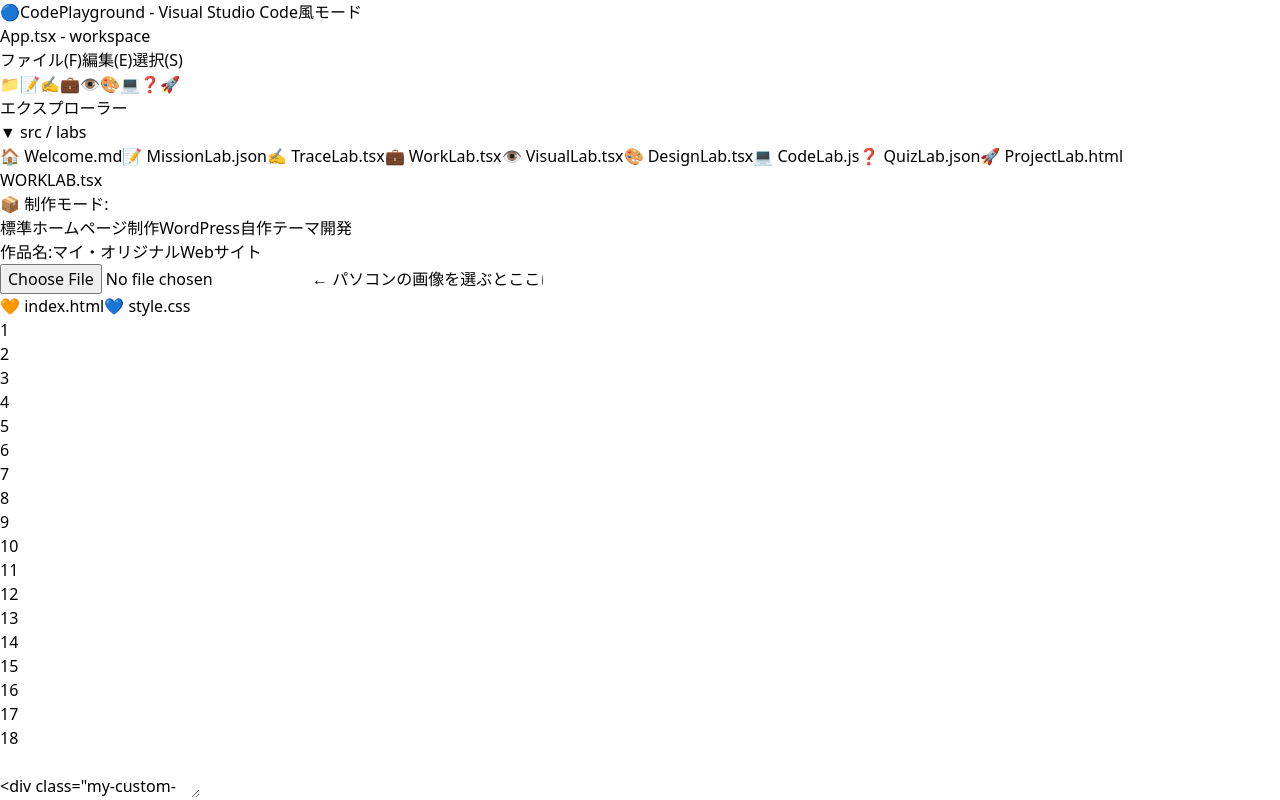
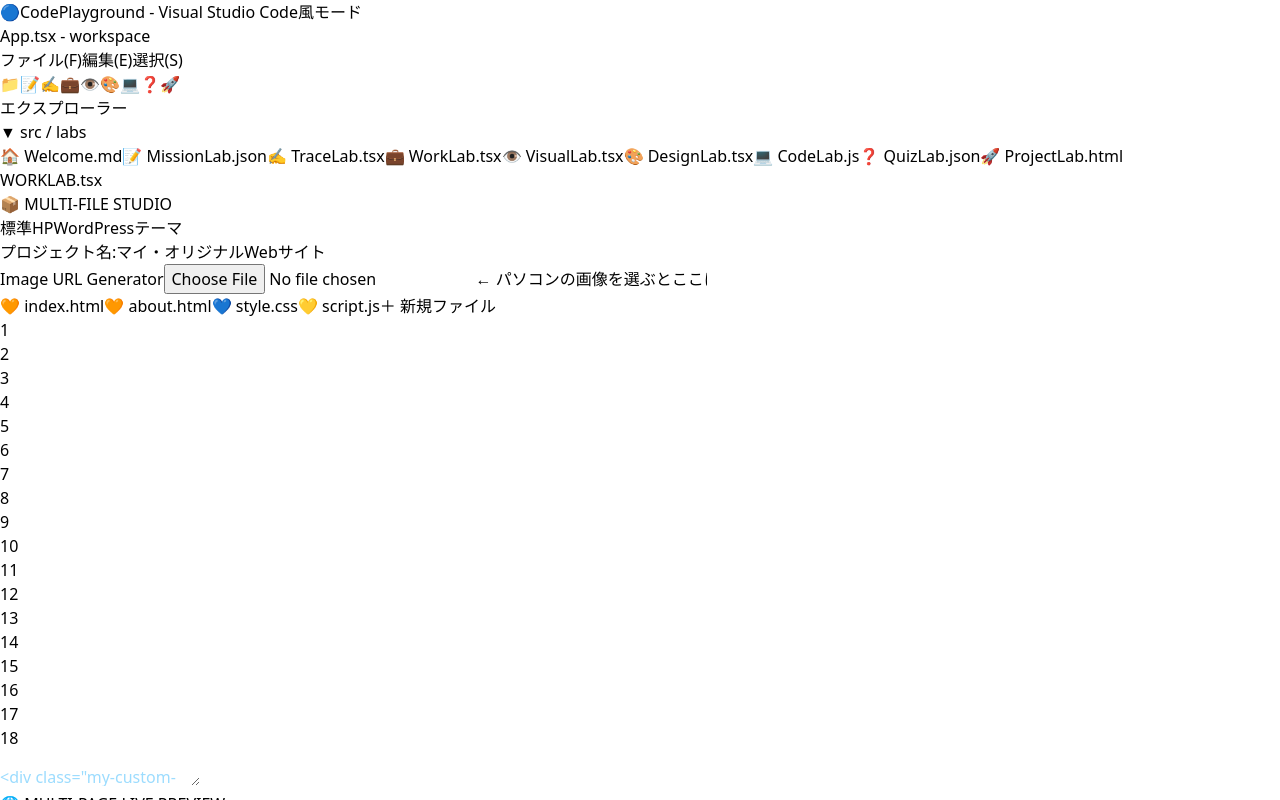
Before and after one commit to omulin/code-playground, a React (Vite) app: page / in a window 1280 px wide. Both pictures are taken after a click on the button "💼 WorkLab.tsx". Shown: the top 800 px of the page. Built offline with nearby package versions, Linux system fonts and the light colour scheme.

Commit message:
fix: resolve Babel parsing error and completely finalize WorkLab multi-file IDE

```diff
--- a/src/labs/WorkLab.tsx
+++ b/src/labs/WorkLab.tsx
@@ -1,4 +1,4 @@
-import { useState } from 'react';
+import { useState, useEffect, useRef } from 'react';
 
 interface WorkLabProps {
   onProjectAdded: (projectName: string, htmlContent: string) => void;
@@ -6,33 +6,170 @@ interface WorkLabProps {
 
 type ModeType = 'html-site' | 'wordpress-blog';
 
+interface FileData {
+  name: string;
+  language: 'html' | 'css' | 'javascript' | 'php';
+  content: string;
+}
+
 export default function WorkLab({ onProjectAdded }: WorkLabProps) {
   const [mode, setMode] = useState<ModeType>('html-site');
-  const [activeTab, setActiveTab] = useState<'code' | 'css'>('code');
   const [projectName, setProjectName] = useState('マイ・オリジナルWebサイト');
   const [workStatus, setWorkStatus] = useState<'idle' | 'coding' | 'done'>('idle');
 
-  // 👑 何もない、完全に自由な真っ白からスタートできるエディタ初期値
-  const [htmlCode, setHtmlCode] = useState(`\n<div class="my-custom-site">\n  <h1>✨ My Creative Sandbox</h1>\n  <p>ここに好きな要素、好きな文字、好きな画像を自由に配置して世界に一つのサイトを作れます。</p>\n</div>`);
-  const [cssCode, setCssCode] = useState(`/* 🎨 自由なスタイリングCSS空間 */\n.my-custom-site {\n  background: linear-gradient(135deg, #1e1e38, #0f0f1a);\n  padding: 40px;\n  border-radius: 12px;\n  text-align: center;\n  color: #ffffff;\n  box-shadow: 0 10px 30px rgba(0,0,0,0.5);\n}\nh1 {\n  color: #06b6d4;\n}`);
+  const [files, setFiles] = useState<FileData[]>([
+    {
+      name: 'index.html',
+      language: 'html',
+      content: `\n<div class="my-custom-site">\n  <h1>✨ My Creative Sandbox</h1>\n  <p>複数ページ、CSS、さらにはJavaScriptも自由に作れる最強の空間です。</p>\n  <button onclick="hello()">JSを実行してみる！</button>\n  <br><br>\n  <a href="about.html" style="color: cyan; font-weight: bold;">➔ Aboutページへ移動する</a>\n</div>`
+    },
+    {
+      name: 'about.html',
+      language: 'html',
+      content: `\n<div class="my-custom-site">\n  <h1>👋 About Me</h1>\n  <p>ここは追加された別ページです！ファイルの枠を越えて自由にリンクで繋げます。</p>\n  <a href="index.html" style="color: cyan; font-weight: bold;">⬅ トップに戻る</a>\n</div>`
+    },
+    {
+      name: 'style.css',
+      language: 'css',
+      content: `/* 🎨 自由なスタイリングCSS空間 */\n.my-custom-site {\n  background: linear-gradient(135deg, #1e1e38, #0f0f1a);\n  padding: 40px;\n  border-radius: 12px;\n  text-align: center;\n  color: #ffffff;\n  box-shadow: 0 10px 30px rgba(0,0,0,0.5);\n}\nh1 {\n  color: #06b6d4;\n  margin-bottom: 20px;\n}\nbutton {\n  padding: 10px 20px;\n  background: #06b6d4;\n  color: #fff;\n  border: none;\n  border-radius: 4px;\n  cursor: pointer;\n  margin-top: 20px;\n  font-weight: bold;\n}`
+    },
+    {
+      name: 'script.js',
+      language: 'javascript',
+      content: `// ⚡ JavaScriptで自由な動きをつけよう！\nfunction hello() {\n  alert('WorkLabへようこそ！\\nJavaScriptも完璧に動作するようになりました！');\n}`
+    }
+  ]);
 
-  const renderPreview = () => {
-    if (mode === 'html-site') return htmlCode;
-    let rendered = htmlCode;
-    rendered = rendered.replace(/<\?php bloginfo\('name'\);\s*\?>/g, "🚀 あなたのカスタム自由ブログ");
-    rendered = rendered.replace(/<\?php bloginfo\('description'\);\s*\?>/g, "ゼロからのクリエイティブWordPressテーマ空間");
-    rendered = rendered.replace(/<\?php the_title\(\);\s*\?>/g, "💡 自由な発想で生み出したオリジナル記事タイトル");
-    rendered = rendered.replace(/<\?php the_content\(\);\s*\?>/g, "ここにWordPressの本文がデータベースから動的に呼び出されます。");
-    return rendered;
-  };
-
+  const [activeFileName, setActiveFileName] = useState<string>('index.html');
+  const [browserPath, setBrowserPath] = useState<string>('index.html');
+  const [newFileName, setNewFileName] = useState('');
+  const [isAddingFile, setIsAddingFile] = useState(false);
   const [uploadedImageUrl, setUploadedImageUrl] = useState<string>('');
   const [copied, setCopied] = useState(false);
 
-  // 👑 改善：テキストエリアの改行と美しく1:1連動する行番号生成（余分な空白ズレを防ぎます）
+  const lineNumbersRef = useRef<HTMLDivElement>(null);
+  const textareaRef = useRef<HTMLTextAreaElement>(null);
+
+  useEffect(() => {
+    const handleMessage = (event: MessageEvent) => {
+      if (event.data && event.data.type === 'NAVIGATE') {
+        const targetPath = event.data.path;
+        if (files.some(f => f.name === targetPath)) {
+          setBrowserPath(targetPath);
+        } else {
+          alert(`エラー: ファイル '${targetPath}' はまだ作成されていません！\n「＋ ファイル追加」から作成してください。`);
+        }
+      }
+    };
+    window.addEventListener('message', handleMessage);
+    return () => window.removeEventListener('message', handleMessage);
+  }, [files]);
+
   const getLineNumbers = (text: string) => {
     const lines = text.split('\n').length;
     return Array.from({ length: Math.max(lines, 18) }, (_, i) => i + 1);
+  };
+
+  const handleCodeChange = (e: React.ChangeEvent<HTMLTextAreaElement>) => {
+    const val = e.target.value;
+    setFiles(prev => prev.map(f => f.name === activeFileName ? { ...f, content: val } : f));
+  };
+
+  const handleScroll = () => {
+    if (textareaRef.current && lineNumbersRef.current) {
+      lineNumbersRef.current.scrollTop = textareaRef.current.scrollTop;
+    }
+  };
+
+  const handleAddFile = () => {
+    if (!newFileName.trim()) return;
+    const name = newFileName.trim();
+    if (files.some(f => f.name === name)) {
+      alert('そのファイル名は既に存在します！');
+      return;
+    }
+    let language: 'html' | 'css' | 'javascript' | 'php' = 'html';
+    if (name.endsWith('.css')) language = 'css';
+    else if (name.endsWith('.js')) language = 'javascript';
+    else if (name.endsWith('.php')) language = 'php';
+
+    setFiles([...files, { name, language, content: '' }]);
+    setActiveFileName(name);
+    setNewFileName('');
+    setIsAddingFile(false);
+  };
+
+  const renderVirtualBrowser = () => {
+    const targetFile = files.find(f => f.name === browserPath);
+    if (!targetFile) {
+      return (
+        <div className="w-full h-full bg-white text-rose-500 flex flex-col justify-center items-center font-bold">
+          <span>❌ 404 Not Found</span>
+          <span className="text-xs text-slate-400 mt-2 font-normal">ファイルが見つかりません</span>
+        </div>
+      );
+    }
+
+    let htmlRaw = targetFile.content;
+
+    if (mode === 'wordpress-blog') {
+      htmlRaw = htmlRaw.replace(/<\?php bloginfo\('name'\);\s*\?>/g, "🚀 あなたのカスタム自由ブログ");
+      htmlRaw = htmlRaw.replace(/<\?php bloginfo\('description'\);\s*\?>/g, "ゼロからのクリエイティブWordPressテーマ空間");
+      htmlRaw = htmlRaw.replace(/<\?php the_title\(\);\s*\?>/g, "💡 自由な発想で生み出したオリジナル記事タイトル");
+      htmlRaw = htmlRaw.replace(/<\?php the_content\(\);\s*\?>/g, "ここにWordPressの本文がデータベースから動的に呼び出されます。");
+    }
+
+    const cssFiles = files.filter(f => f.language === 'css').map(f => f.content).join('\n');
+    const jsFiles = files.filter(f => f.language === 'javascript').map(f => f.content).join('\n');
+
+    const finalBlob = `
+      <html>
+        <head>
+          <style>${cssFiles}</style>
+          <style>
+            ::-webkit-scrollbar { width: 6px; height: 6px; }
+            ::-webkit-scrollbar-track { background: #f1f5f9; }
+            ::-webkit-scrollbar-thumb { background: #cbd5e1; border-radius: 3px; }
+          </style>
+        </head>
+        <body style="margin:0; padding:20px; background:#f8fafc; font-family: sans-serif;">
+          ${htmlRaw}
+          <script>
+            ${jsFiles}
+
+            document.addEventListener('click', function(e) {
+              const anchor = e.target.closest('a');
+              if (anchor) {
+                e.preventDefault();
+                const href = anchor.getAttribute('href');
+                if (href && !href.startsWith('#')) {
+                  window.parent.postMessage({ type: 'NAVIGATE', path: href }, '*');
+                }
+              }
+            });
+          </script>
+        </body>
+      </html>
+    `;
+
+    return (
+      <div className="flex-1 flex flex-col overflow-hidden bg-white rounded-lg border border-[#3c3c3c]">
+        <div className="bg-[#f1f5f9] text-slate-700 text-[10px] font-mono px-3 py-1.5 border-b border-slate-300 flex justify-between items-center shrink-0 select-none">
+          <div className="flex gap-2 items-center">
+            <span className="text-emerald-500">🔒 https://</span>
+            <span className="font-bold text-slate-800">localhost:3000/{browserPath}</span>
+          </div>
+          <div className="flex gap-1">
+            {files.filter(f => f.language === 'html' || f.language === 'php').map(f => (
+               <button key={`browser-nav-${f.name}`} onClick={() => setBrowserPath(f.name)} className={`px-2 py-0.5 text-[9px] rounded font-bold transition ${browserPath === f.name ? 'bg-sky-600 text-white' : 'bg-[#e2e8f0] text-slate-500 hover:bg-slate-300'}`}>
+                 {f.name}
+               </button>
+            ))}
+          </div>
+        </div>
+        <iframe srcDoc={finalBlob} className="flex-1 w-full border-none" sandbox="allow-scripts allow-modals allow-popups allow-same-origin" title="Live Preview" />
+      </div>
+    );
   };
 
   const handleDeliver = () => {
@@ -40,95 +177,114 @@ export default function WorkLab({ onProjectAdded }: WorkLabProps) {
     setTimeout(() => {
       setWorkStatus('done');
       if (typeof onProjectAdded === 'function') {
-        onProjectAdded(`${projectName} (.html)`, `<style>${cssCode}</style>${renderPreview()}`);
+        const allCss = files.filter(f => f.language === 'css').map(f => f.content).join('\n');
+        const allJs = files.filter(f => f.language === 'javascript').map(f => f.content).join('\n');
+        const mainHtml = files.find(f => f.name === 'index.html' || f.name === 'index.php')?.content || files.content;
+
+        const finalOutput = `<style>${allCss}</style>\n${mainHtml}\n<script>${allJs}</script>`;
+        onProjectAdded(`${projectName} (Multi-file)`, finalOutput);
       }
     }, 1500);
   };
 
+  const activeFile = files.find(f => f.name === activeFileName) || files;
+  const textColor = activeFile.language === 'html' || activeFile.language === 'php' ? '#9cdcfe' : activeFile.language === 'css' ? '#ce9178' : '#dcdcaa';
+
   return (
-    <div className="space-y-6 text-left">
+    <div className="space-y-4 text-left h-full flex flex-col p-2 lg:p-6" style={{ height: 'calc(100vh - 100px)' }}>
 
-      {/* 🚀 クリエイト空間の設定バー */}
-      <div className="bg-[#252526] border border-[#3c3c3c] p-4 rounded-lg flex flex-wrap justify-between items-center gap-4">
+      <div className="bg-[#252526] border border-[#3c3c3c] p-3 rounded-lg flex flex-wrap justify-between items-center gap-4 shrink-0 shadow-md">
         <div className="flex items-center gap-3">
-          <span className="text-xs font-bold text-emerald-400">📦 制作モード:</span>
+          <span className="text-[11px] font-bold bg-emerald-600 text-white px-2 py-0.5 rounded tracking-wider font-mono">📦 MULTI-FILE STUDIO</span>
           <div className="bg-[#1e1e1e] p-1 rounded border border-[#3c3c3c] flex">
-            <button onClick={() => setMode('html-site')} className={`px-3 py-1 text-xs font-bold rounded transition ${mode === 'html-site' ? 'bg-[#0e639c] text-white' : 'text-slate-400'}`}>標準ホームページ制作</button>
-            <button onClick={() => setMode('wordpress-blog')} className={`px-3 py-1 text-xs font-bold rounded transition ${mode === 'wordpress-blog' ? 'bg-[#0073aa] text-white' : 'text-slate-400'}`}>WordPress自作テーマ開発</button>
+            <button onClick={() => setMode('html-site')} className={`px-3 py-1 text-[11px] font-bold rounded transition ${mode === 'html-site' ? 'bg-[#0e639c] text-white' : 'text-slate-400'}`}>標準HP</button>
+            <button onClick={() => setMode('wordpress-blog')} className={`px-3 py-1 text-[11px] font-bold rounded transition ${mode === 'wordpress-blog' ? 'bg-[#0073aa] text-white' : 'text-slate-400'}`}>WordPressテーマ</button>
           </div>
         </div>
 
         <div className="flex items-center gap-2">
-          <span className="text-xs font-bold text-slate-400">作品名:</span>
+          <span className="text-[11px] font-bold text-slate-400">プロジェクト名:</span>
           <input type="text" value={projectName} onChange={(e) => setProjectName(e.target.value)} className="bg-[#1e1e1e] border border-[#3c3c3c] text-white px-3 py-1 text-xs rounded outline-none font-sans focus:border-cyan-500" />
         </div>
       </div>
 
-      {/* 📸 パソコンの画像取り込み */}
-      <div className="bg-[#252526] border border-[#3c3c3c] p-3 rounded-lg flex flex-col md:flex-row gap-3 items-center">
+      <div className="bg-[#252526] border border-[#3c3c3c] p-2 rounded-lg flex flex-col md:flex-row gap-2 items-center shrink-0 shadow-md">
+        <span className="text-[10px] font-bold text-slate-400 uppercase tracking-wider ml-2">Image URL Generator</span>
+        {/* 👑【絶対防御版】?. を一切使わず、泥臭く安全な書き方に変更しました！！！ */}
         <input type="file" accept="image/*" onChange={(e) => {
-          const file = e.target.files?.[0];
-          if (file) {
+          if (e.target.files && e.target.files.length > 0) {
+            const file = e.target.files;
             const reader = new FileReader();
-            reader.onloadend = () => setUploadedImageUrl(reader.result as string);
+            reader.onloadend = () => {
+              if (reader.result) {
+                setUploadedImageUrl(String(reader.result));
+              }
+            };
             reader.readAsDataURL(file);
           }
-        }} className="text-xs text-slate-400 file:py-1 file:px-2 file:rounded file:border-0 file:bg-[#3c3c3c] file:text-[#cccccc] cursor-pointer" />
-        <input type="text" readOnly value={uploadedImageUrl || '← パソコンの画像を選ぶとここにHTML用のURLが生成されます'} className="flex-1 w-full bg-[#1e1e1e] border border-[#3c3c3c] text-slate-500 px-3 py-1 rounded text-xs font-mono truncate" />
+        }} className="text-[11px] text-slate-400 file:py-1 file:px-3 file:rounded file:border-0 file:bg-[#3c3c3c] file:text-white file:font-bold cursor-pointer" />
+        <input type="text" readOnly value={uploadedImageUrl || '← パソコンの画像を選ぶとここにHTML用のURLが生成されます'} className="flex-1 w-full bg-[#1e1e1e] border border-[#3c3c3c] text-slate-500 px-3 py-1.5 rounded text-[11px] font-mono truncate" />
         {uploadedImageUrl && (
-          <button onClick={() => { navigator.clipboard.writeText(uploadedImageUrl); setCopied(true); setTimeout(() => setCopied(false), 2000); }} className="px-3 py-1 text-xs bg-cyan-600 font-bold text-white rounded">
+          <button onClick={() => { navigator.clipboard.writeText(uploadedImageUrl); setCopied(true); setTimeout(() => setCopied(false), 2000); }} className="px-3 py-1 text-[11px] bg-cyan-600 font-bold text-white rounded">
             {copied ? '✓ コピー完了' : '📄 コピー'}
           </button>
         )}
       </div>
 
-      {/* 💻 メインワークスペース */}
-      <div className="grid grid-cols-1 lg:grid-cols-2 gap-6">
+      <div className="flex-1 grid grid-cols-1 xl:grid-cols-2 gap-4 overflow-hidden">
 
-        {/* エディタ */}
-        <div className="bg-[#1e1e1e] border border-[#3c3c3c] rounded-lg flex flex-col overflow-hidden shadow-2xl">
-          <div className="bg-[#2d2d2d] flex border-b border-[#252526] text-xs">
-            <button onClick={() => setActiveTab('code')} className={`px-4 py-2 border-r border-[#252526] transition ${activeTab === 'code' ? 'bg-[#1e1e1e] text-amber-400 font-bold border-t border-t-amber-500' : 'bg-[#2d2d2d] text-[#858585]'}`}>
-              <span>{mode === 'html-site' ? '🧡 index.html' : '🐘 index.php'}</span>
-            </button>
-            <button onClick={() => setActiveTab('css')} className={`px-4 py-2 border-r border-[#252526] transition ${activeTab === 'css' ? 'bg-[#1e1e1e] text-cyan-400 font-bold border-t border-t-cyan-500' : 'bg-[#2d2d2d] text-[#858585]'}`}>
-              <span>💙 style.css</span>
-            </button>
+        <div className="bg-[#1e1e1e] border border-[#3c3c3c] rounded-lg flex flex-col overflow-hidden shadow-2xl h-full">
+          <div className="bg-[#2d2d2d] flex border-b border-[#252526] text-xs overflow-x-auto items-center shrink-0 scrollbar-hide">
+            {files.map(f => (
+              <button key={`tab-${f.name}`} onClick={() => setActiveFileName(f.name)} className={`px-4 py-2 border-r border-[#252526] whitespace-nowrap transition ${activeFileName === f.name ? 'bg-[#1e1e1e] text-white font-bold border-t-2 border-t-cyan-400' : 'bg-[#2d2d2d] text-slate-400 hover:bg-[#333]'}`}>
+                {f.language === 'html' ? '🧡' : f.language === 'css' ? '💙' : f.language === 'javascript' ? '💛' : '🐘'} {f.name}
+              </button>
+            ))}
+            {!isAddingFile ? (
+              <button onClick={() => setIsAddingFile(true)} className="px-4 py-2 text-slate-400 hover:text-white font-bold whitespace-nowrap">＋ 新規ファイル</button>
+            ) : (
+              <div className="flex items-center px-2">
+                <input type="text" value={newFileName} onChange={e => setNewFileName(e.target.value)} placeholder="contact.html" className="bg-[#141414] border border-[#3c3c3c] text-white px-2 py-1 text-[10px] rounded outline-none font-mono" autoFocus onKeyDown={e => e.key === 'Enter' && handleAddFile()} onBlur={() => setTimeout(() => setIsAddingFile(false), 200)} />
+                <button onClick={handleAddFile} className="ml-2 text-emerald-400 font-bold">✔</button>
+              </div>
+            )}
           </div>
 
-          <div className="flex-1 flex font-mono text-xs bg-[#1e1e1e] p-2 min-h-[400px]">
-            {/* 行番号 */}
-            <div className="w-8 text-right pr-2 text-[#5a5a5a] border-r border-[#2d2d2d] space-y-0.5 leading-relaxed pt-0.5 text-[11px] select-none">
-              {getLineNumbers(activeTab === 'code' ? htmlCode : cssCode).map((num) => <div key={num}>{num}</div>)}
+          <div className="flex-1 flex font-mono text-[12px] bg-[#141414] overflow-hidden relative">
+            <div ref={lineNumbersRef} className="w-10 text-right pr-2 text-[#5a5a5a] border-r border-[#2d2d2d] leading-relaxed py-3 shrink-0 overflow-hidden select-none bg-[#1e1e1e]">
+              {getLineNumbers(activeFile.content).map((num) => <div key={`line-${num}`} className="h-[18px]">{num}</div>)}
             </div>
-
-            {activeTab === 'code' ? (
-              <textarea value={htmlCode} onChange={(e) => setHtmlCode(e.target.value)} className="flex-1 bg-transparent text-[#9cdcfe] pl-3 py-0.5 w-full h-full outline-none resize-none leading-relaxed font-mono whitespace-pre text-left overflow-x-auto" style={{ caretColor: '#fff' }} />
-            ) : (
-              <textarea value={cssCode} onChange={(e) => setCssCode(e.target.value)} className="flex-1 bg-transparent text-[#ce9178] pl-3 py-0.5 w-full h-full outline-none resize-none leading-relaxed font-mono whitespace-pre text-left overflow-x-auto" style={{ caretColor: '#fff' }} />
-            )}
+            <textarea
+              ref={textareaRef}
+              value={activeFile.content}
+              onChange={handleCodeChange}
+              onScroll={handleScroll}
+              className="flex-1 bg-transparent pl-3 py-3 w-full h-full outline-none resize-none leading-relaxed font-mono whitespace-pre text-left overflow-y-auto"
+              style={{ color: textColor, caretColor: '#fff', lineHeight: '18px' }}
+              spellCheck={false}
+              placeholder={`${activeFile.name} のコードをここに記述してください...`}
+            />
           </div>
         </div>
 
-        {/* プレビュー ＆ 保存 */}
-        <div className="flex flex-col bg-[#252526] border border-[#3c3c3c] p-6 rounded-lg shadow-2xl justify-between">
-          <div className="flex-1 flex flex-col">
-            <h3 className="font-bold text-[#cccccc] text-xs uppercase tracking-wider mb-3">💻 LIVE PREVIEW Sandbox</h3>
-            <style>{cssCode}</style>
-            <div className="flex-1 bg-[#1a1a1a] rounded-lg p-4 min-h-[350px] flex items-center justify-center border border-[#3c3c3c] overflow-y-auto">
-              <div className="w-full text-left" dangerouslySetInnerHTML={{ __html: renderPreview() }} />
+        <div className="flex flex-col gap-4 overflow-hidden h-full">
+          <div className="flex-1 flex flex-col bg-[#252526] border border-[#3c3c3c] p-3 rounded-lg shadow-2xl overflow-hidden">
+            <div className="flex justify-between items-center mb-2 shrink-0">
+              <h3 className="font-bold text-slate-400 text-[10px] uppercase tracking-wider">🌐 MULTI-PAGE LIVE PREVIEW</h3>
+              <span className="text-[9px] bg-slate-700 text-white px-2 py-0.5 rounded">JS & Links Active</span>
             </div>
+            {renderVirtualBrowser()}
           </div>
 
-          <div className="mt-4">
+          <div className="shrink-0 bg-[#252526] border border-[#3c3c3c] p-3 rounded-lg shadow-2xl">
             {workStatus !== 'done' ? (
-              <button onClick={handleDeliver} disabled={workStatus === 'coding'} className="w-full bg-[#0e639c] hover:bg-[#1177bb] text-white font-bold text-xs py-3 rounded uppercase tracking-wider transition">
-                {workStatus === 'coding' ? '⏳ 作品をコンパイルパッケージング中...' : '✔ この作品を完成させて Project Lab へ登録保存する'}
+              <button onClick={handleDeliver} disabled={workStatus === 'coding'} className="w-full bg-[#007acc] hover:bg-[#005a9e] text-white font-bold text-xs py-3 rounded uppercase tracking-wider transition shadow-lg">
+                {workStatus === 'coding' ? '⏳ 複数ファイルをパッケージング中...' : '✔ この作品を完成させて Project Lab へ登録保存する'}
               </button>
             ) : (
-              <div className="p-4 bg-[#2d2d2d] border border-emerald-600 rounded text-center">
-                <p className="text-emerald-400 font-bold text-xs">🚀 SUCCESS: オリジナル作品がポートフォリオに追加されました！</p>
-                <button onClick={() => setWorkStatus('idle')} className="text-[10px] text-cyan-400 hover:underline mt-2 block mx-auto">続けてさらに作り込む</button>
+              <div className="p-3 bg-emerald-900/30 border border-emerald-600 rounded text-center">
+                <p className="text-emerald-400 font-bold text-xs">🚀 SUCCESS: 全ファイルが結合されポートフォリオに追加されました！</p>
+                <button onClick={() => setWorkStatus('idle')} className="text-[10px] text-cyan-400 hover:underline mt-1 block mx-auto">続けてさらに作り込む</button>
               </div>
             )}
           </div>
```
